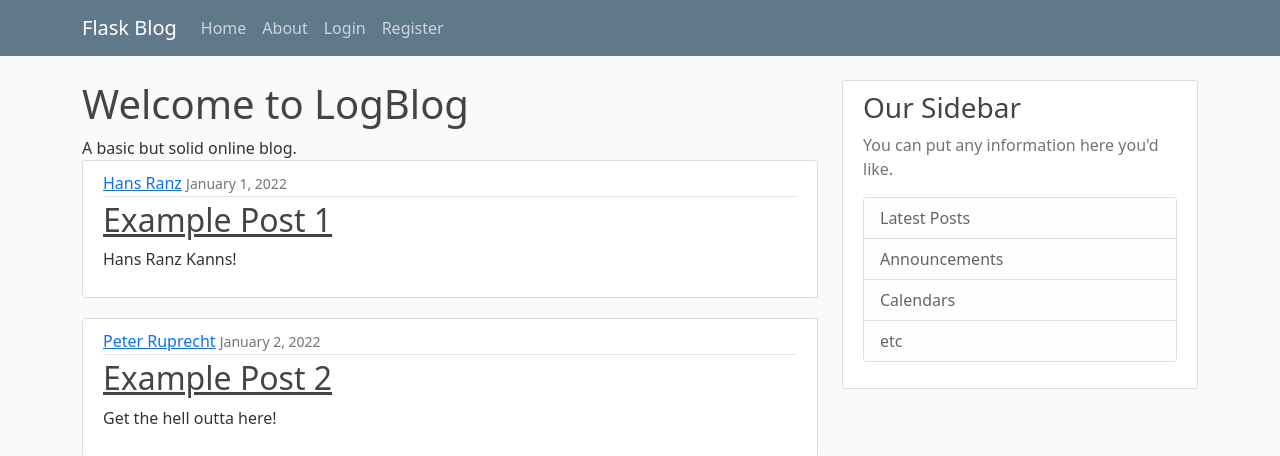
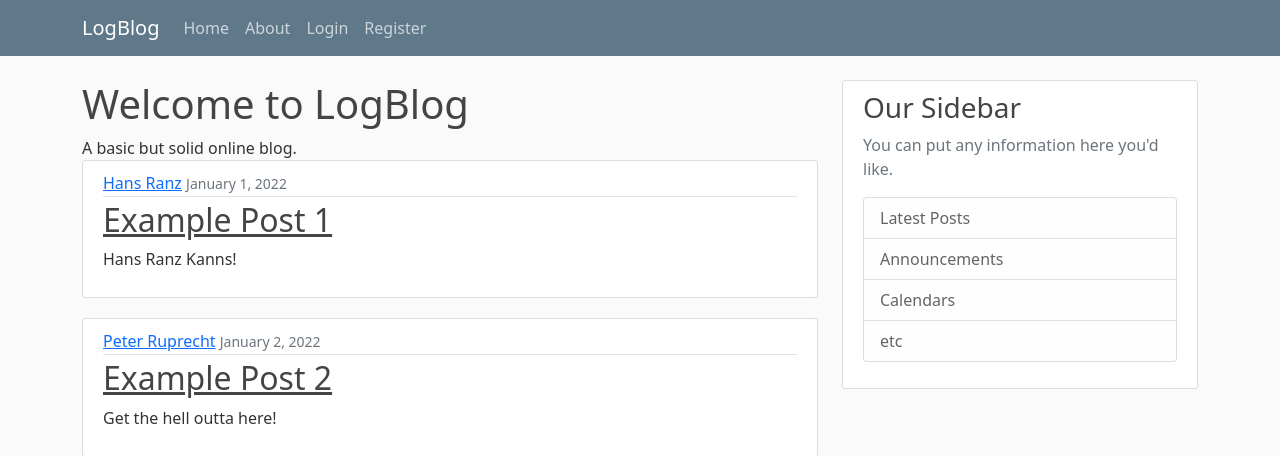
Before and after one commit to ByteOtter/OtterDen, a Flask app: page / in a window 1280 px wide. Shown: the top 456 px of the page. Run offline with Flask 2, Linux system fonts and the light colour scheme.

Commit message:
smaller update to formatting

```diff
--- a/LogBlog/templates/layout.html
+++ b/LogBlog/templates/layout.html
@@ -20,7 +20,7 @@
     <header class="site-header">
         <nav class="navbar navbar-expand-md navbar-dark bg-steel fixed-top">
             <div class="container">
-                <a class="navbar-brand mr-4" href="/">Flask Blog</a>
+                <a class="navbar-brand mr-4" href="/">LogBlog</a>
                 <button class="navbar-toggler" type="button" data-toggle="collapse" data-target="#navbarToggle" aria-controls="navbarToggle" aria-expanded="false" aria-label="Toggle navigation">
                     <span class="navbar-toggler-icon"></span>
                 </button>
@@ -42,15 +42,15 @@
         <div class="row">
             <div class="col-md-8">
                 <!-- allow do display flash messages over our content on *every* page. This might become a problem later. -->
-                {% with messages = get_flashed_messages(with_categories = true)%}
-                    {% if messages%}
+                {% with messages = get_flashed_messages(with_categories=true) %}
+                    {% if messages %}
                         {% for category, message in messages %}
-                            <div class = "alert alert-{{ category }}">
+                            <div class="alert alert-{{ category }}">
                                 {{ message }}
                             </div>
                         {% endfor %}
                     {% endif %}
-                {% endwith%}
+                {% endwith %}
                 {% block content %}{% endblock %}
             </div>
             <div class="col-md-4">
```
Also changed, not shown: LogBlog/logBlog.py (+1 -1 lines).
